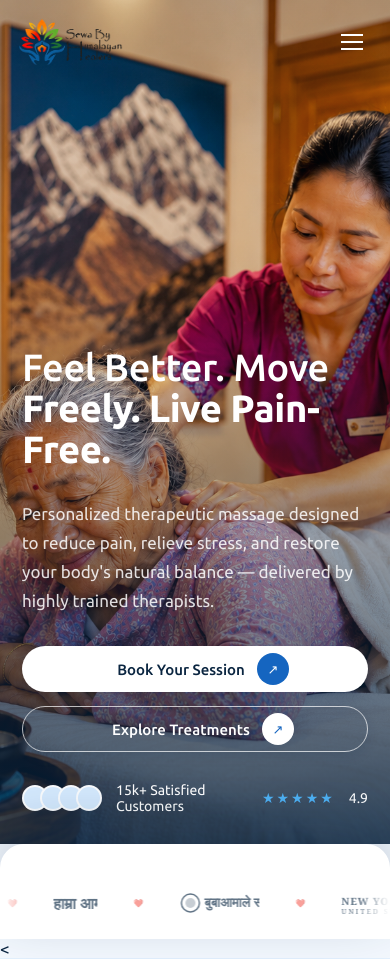
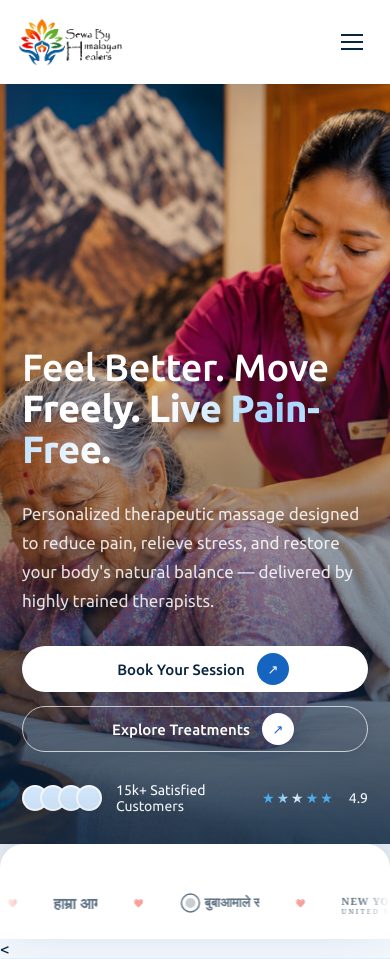
Before and after one commit to Dipak-y/HimalyanHealers, a Django app: page / in a window 390 px wide. Shown: the top 959 px of the page. Run offline with Django 5.2, Linux system fonts and the light colour scheme.

Commit message:
update the design.

```diff
--- a/static/css/style.css
+++ b/static/css/style.css
@@ -1241,3 +1290,84 @@ h2 { font-size: 46px; }
 }
 .site-header.nav-solid .nav-links a,
 .site-header.nav-solid .nav-toggle { color: #000; }
+
+
+
+
+/* ===== Hero animation ===== */
+
+/* 1. Background photo: slow zoom */
+@keyframes hero-zoom {
+  from { transform: scale(1.025); }
+  to   { transform: scale(1.10); }
+}
+.hero-media-photo { animation: hero-zoom 20s ease-in-out infinite alternate; transform-origin: 60% 40%; }
+
+/* 2. Text rises in one after another (the old all-at-once fade is switched off) */
+.hero .hero-copy.reveal,
+.hero .hero-testimonial-card.reveal { opacity: 1; transform: none; }
+
+/* Keep the fixed mobile navigation readable over every section. */
+@media (max-width: 768px) {
+  .site-header,
+  .site-header.scrolled,
+  .site-header.hero-header,
+  .site-header.hero-header.scrolled {
+    background: #fff !important;
+    box-shadow: 0 4px 18px rgba(10, 37, 64, 0.10) !important;
+    -webkit-backdrop-filter: blur(12px) !important;
+    backdrop-filter: blur(12px) !important;
+  }
+  .site-header .nav-toggle { color: var(--color-dark); }
+}
+
+@keyframes hero-rise {
+  from { opacity: 0; transform: translateY(34px); filter: blur(6px); }
+  to   { opacity: 1; transform: translateY(0);    filter: blur(0); }
+}
+@keyframes hero-slide-in {
+  from { opacity: 0; transform: translateX(60px); }
+  to   { opacity: 1; transform: translateX(0); }
+}
+.hero-copy h1,
+.hero-copy > p,
+.hero-actions,
+.hero-rating {
+  animation: hero-rise 1s cubic-bezier(.22,.7,.2,1) backwards;
+}
+.hero-copy h1      { animation-delay: .15s; }
+.hero-copy > p     { animation-delay: .40s; }
+.hero-actions      { animation-delay: .62s; }
+.hero-rating       { animation-delay: .85s; }
+.hero .hero-testimonial-card { animation: hero-slide-in 1.1s cubic-bezier(.22,.7,.2,1) 1.05s backwards; }
+
+/* 3. Headline second line shimmer */
+@keyframes hero-shimmer { to { background-position: -200% center; } }
+.hero-copy h1 .serif {
+  background: linear-gradient(100deg, #fff 0%, #fff 35%, #9fd4ff 50%, #fff 65%, #fff 100%);
+  background-size: 200% auto;
+  -webkit-background-clip: text; background-clip: text;
+  -webkit-text-fill-color: transparent; color: transparent;
+  animation: hero-shimmer 6s linear 1.6s infinite;
+}
+
+/* 4. "Book Your Session" button: pulsing ring */
+@keyframes hero-pulse {
+  0%   { box-shadow: 0 5px 12px rgba(10,37,64,.12), 0 0 0 0 rgba(255,255,255,.55); }
+  70%  { box-shadow: 0 5px 12px rgba(10,37,64,.12), 0 0 0 16px rgba(255,255,255,0); }
+  100% { box-shadow: 0 5px 12px rgba(10,37,64,.12), 0 0 0 0 rgba(255,255,255,0); }
+}
+.hero-actions .btn-light { animation: hero-pulse 2.8s ease-out 2s infinite; }
+.hero-actions .btn-light:hover { animation: none; }
+
+/* 5. Stars twinkle */
+.hero-rating .stars { background: linear-gradient(90deg, var(--color-gold) 40%, #fff 50%, var(--color-gold) 60%) 100% 0 / 250% 100%;
+  -webkit-background-clip: text; background-clip: text; -webkit-text-fill-color: transparent; color: transparent;
+  animation: hero-shimmer 4s linear 2s infinite; }
+
+/* 6. Respect "reduce motion" */
+@media (prefers-reduced-motion: reduce) {
+  .hero-media-photo, .hero-copy h1, .hero-copy > p, .hero-actions, .hero-rating,
+  .hero .hero-testimonial-card, .hero-copy h1 .serif, .hero-actions .btn-light, .hero-rating .stars { animation: none; }
+  .hero-copy h1 .serif, .hero-rating .stars { background: none; -webkit-text-fill-color: currentColor; }
+}
--- a/templates/index.html
+++ b/templates/index.html
@@ -19,13 +19,13 @@
 <!-- ===================== MOBILE NAV ===================== -->
 <div class="mobile-nav">
   <div class="mobile-nav-top">
-    <a href="#top" class="brand-logo" aria-label="Sewa By Himalayan Healers — home"><img src="{% static 'image/logo.png' %}" alt="Sewa By Himalayan Healers"></a>
+    <a href="#top" class="brand-logo" aria-label="Sewa By Himalayan Healers — home"><img src="{% static 'image/logoo.jpg' %}" alt="Sewa By Himalayan Healers"></a>
     <button class="mobile-nav-close" aria-label="Close menu">&times;</button>
   </div>
   <a href="#about">About</a>
   <a href="#services">Services</a>
   <a href="#wellness">Membership</a>
-  <a href="#offers">Offers</a>
+  <a href="#offers">Testimonials</a>
   <a href="#contact">Contact</a>
 </div>
 
@@ -564,7 +564,7 @@
       <div class="footer-columns">
         <div class="footer-col">
           <div class="footer-brand">
-            <a href="#top" class="brand-logo brand-logo--footer" aria-label="Sewa By Himalayan Healers — back to top"><img src="{% static 'image/loogo.png' %}" alt="Sewa By Himalayan Healers"></a>
+            <a href="#top" class="brand-logo brand-logo--footer" aria-label="Sewa By Himalayan Healers — back to top"><img src="{% static 'image/logoo.jpg' %}" alt="Sewa By Himalayan Healers"></a>
           </div>
           <p>Premium therapeutic massage designed for your wellness and recovery.</p>
           <div class="footer-social">
@@ -595,7 +595,7 @@
           <h4>Contact</h4>
           <ul>
             <li><svg viewBox="0 0 24 24" fill="none" stroke="currentColor" stroke-width="1.8"><path d="M22 16.92v3a2 2 0 01-2.18 2 19.79 19.79 0 01-8.63-3.07 19.5 19.5 0 01-6-6 19.79 19.79 0 01-3.07-8.67A2 2 0 014.11 2h3a2 2 0 012 1.72c.127.96.362 1.903.7 2.81a2 2 0 01-.45 2.11L8.09 9.91a16 16 0 006 6l1.27-1.27a2 2 0 012.11-.45c.907.338 1.85.573 2.81.7A2 2 0 0122 16.92z"/></svg> +977 9705177233</li>
-            <li><svg viewBox="0 0 24 24" fill="none" stroke="currentColor" stroke-width="1.8"><rect x="2" y="4" width="20" height="16" rx="2"/><path d="M2 6l10 7 10-7"/></svg> himalyan.healers@gmail.com</li>
+            <li><svg viewBox="0 0 24 24" fill="none" stroke="currentColor" stroke-width="1.8"><rect x="2" y="4" width="20" height="16" rx="2"/><path d="M2 6l10 7 10-7"/></svg><span class="footer-contact-email">himalyan.healers@gmail.com</span></li>
             <li><svg viewBox="0 0 24 24" fill="none" stroke="currentColor" stroke-width="1.8"><path d="M20 10c0 6-8 12-8 12s-8-6-8-12a8 8 0 0116 0z"/><circle cx="12" cy="10" r="3"/></svg> Kathmandu, Nepal</li>
           </ul>
         </div>
```
Also changed, not shown: other parts of static/css/style.css (+60 -11 lines), static/image/loogo.png (deleted).
